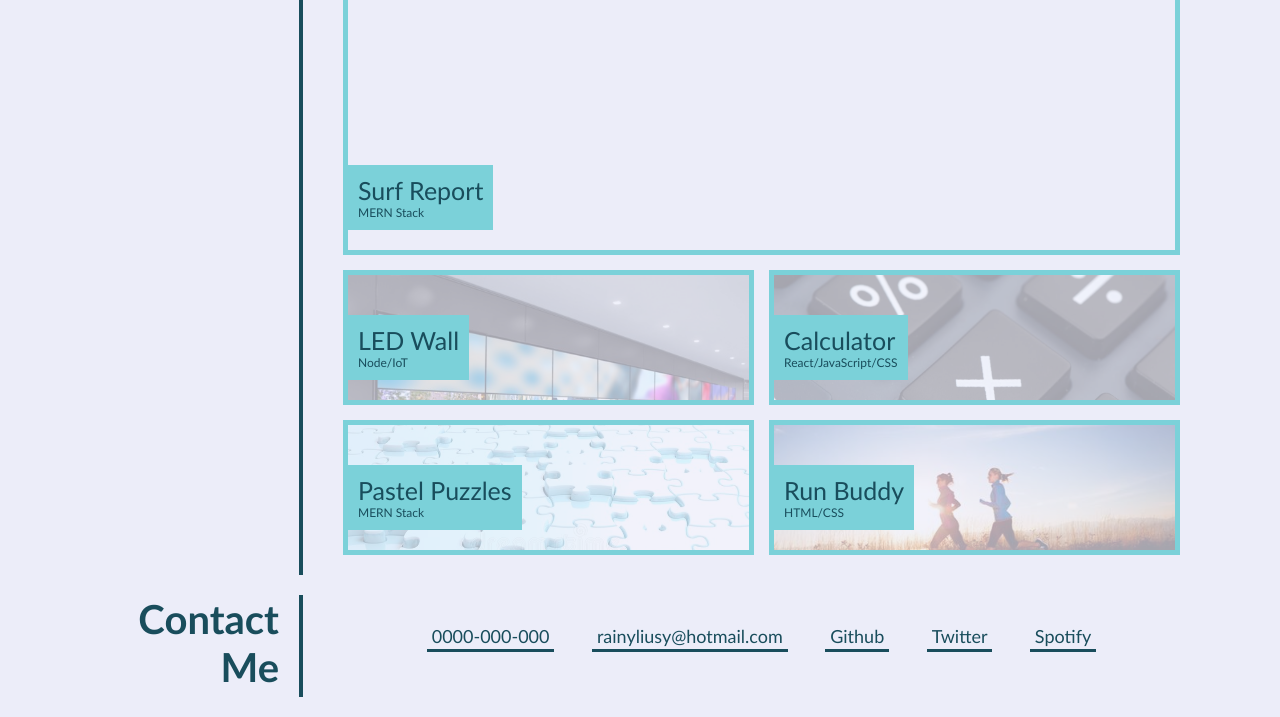
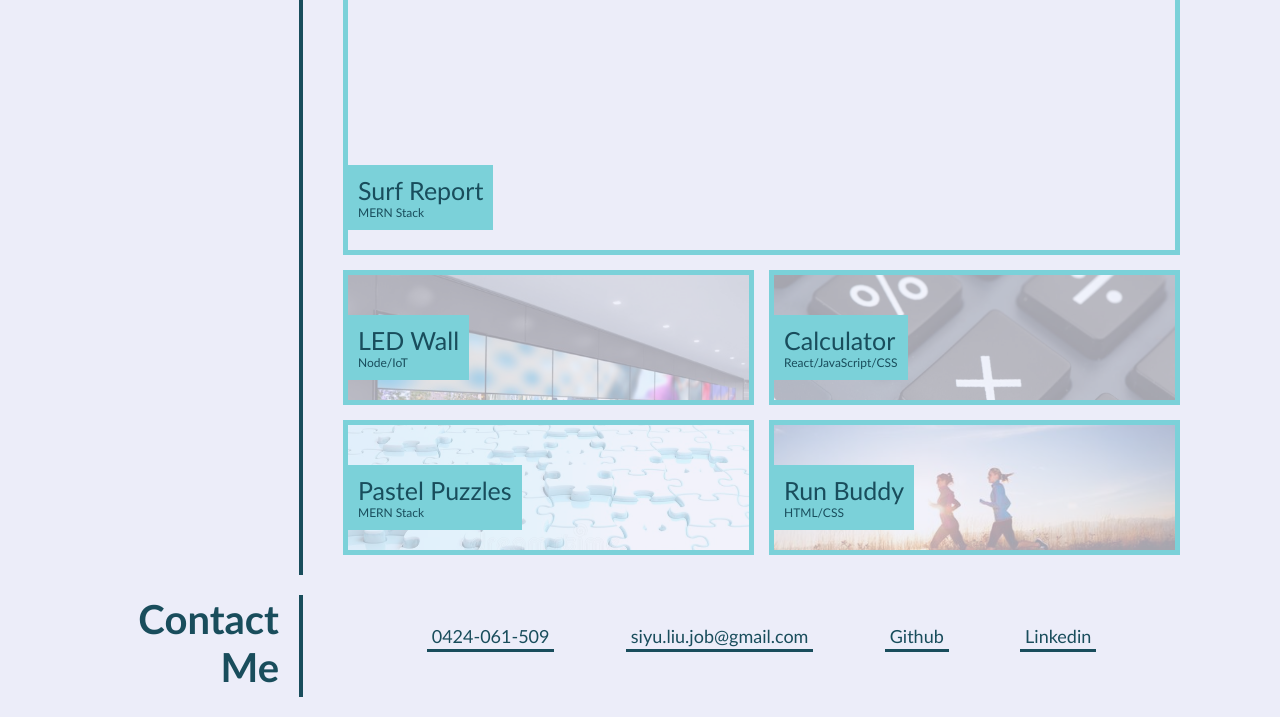
Before and after one commit to gulama2008/my-portfolio, a plain HTML site: page index.html in a window 1280 px wide. Shown: the part 541-1258 px from the top of the page. Drawn offline with Linux system fonts and the light colour scheme.

Commit message:
add contact details

```diff
--- a/index.html
+++ b/index.html
@@ -96,11 +96,11 @@
         <h2 class="leftside">Contact<br>Me</h2>
         <section class="rightside footer">
             <ul class="footer-list">
-                <li><a href="">0000-000-000</a></li>
-                <li><a href="">rainyliusy@hotmail.com</a></li>
-                <li><a href="">Github</a></li>
-                <li><a href="">Twitter</a></li>
-                <li><a href="">Spotify</a></li>
+                <li><a href="">0424-061-509</a></li>
+                <li><a href="mailto:siyu.liu.job@gmail.com">siyu.liu.job@gmail.com</a></li>
+                <li><a href="https://github.com/gulama2008">Github</a></li>
+                <li><a href="https://www.linkedin.com/in/siyu-liu-387804253/">Linkedin</a></li>
+                <!-- <li><a href="">Spotify</a></li> -->
             </ul>
         </section>
     </footer>
```
